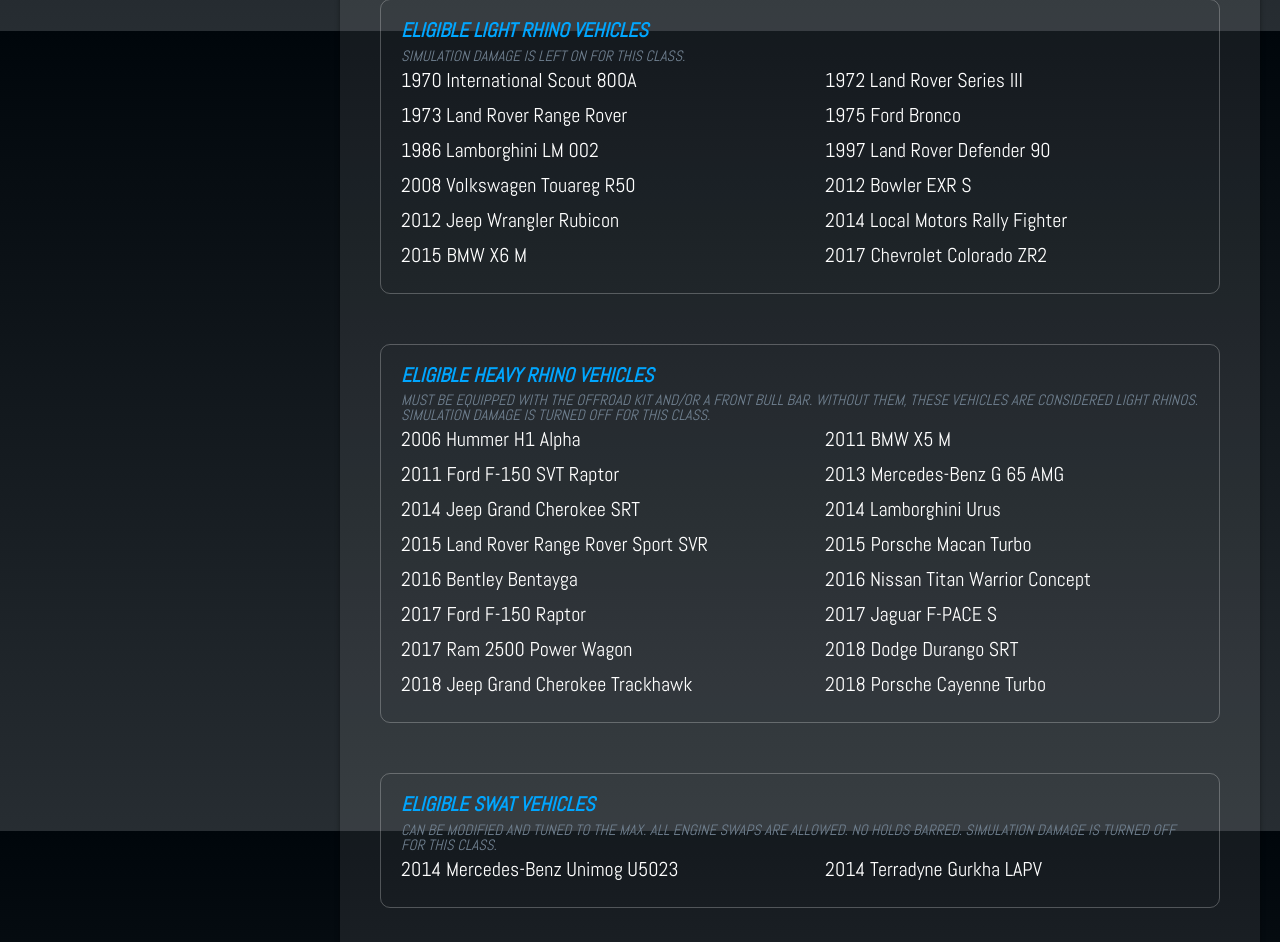
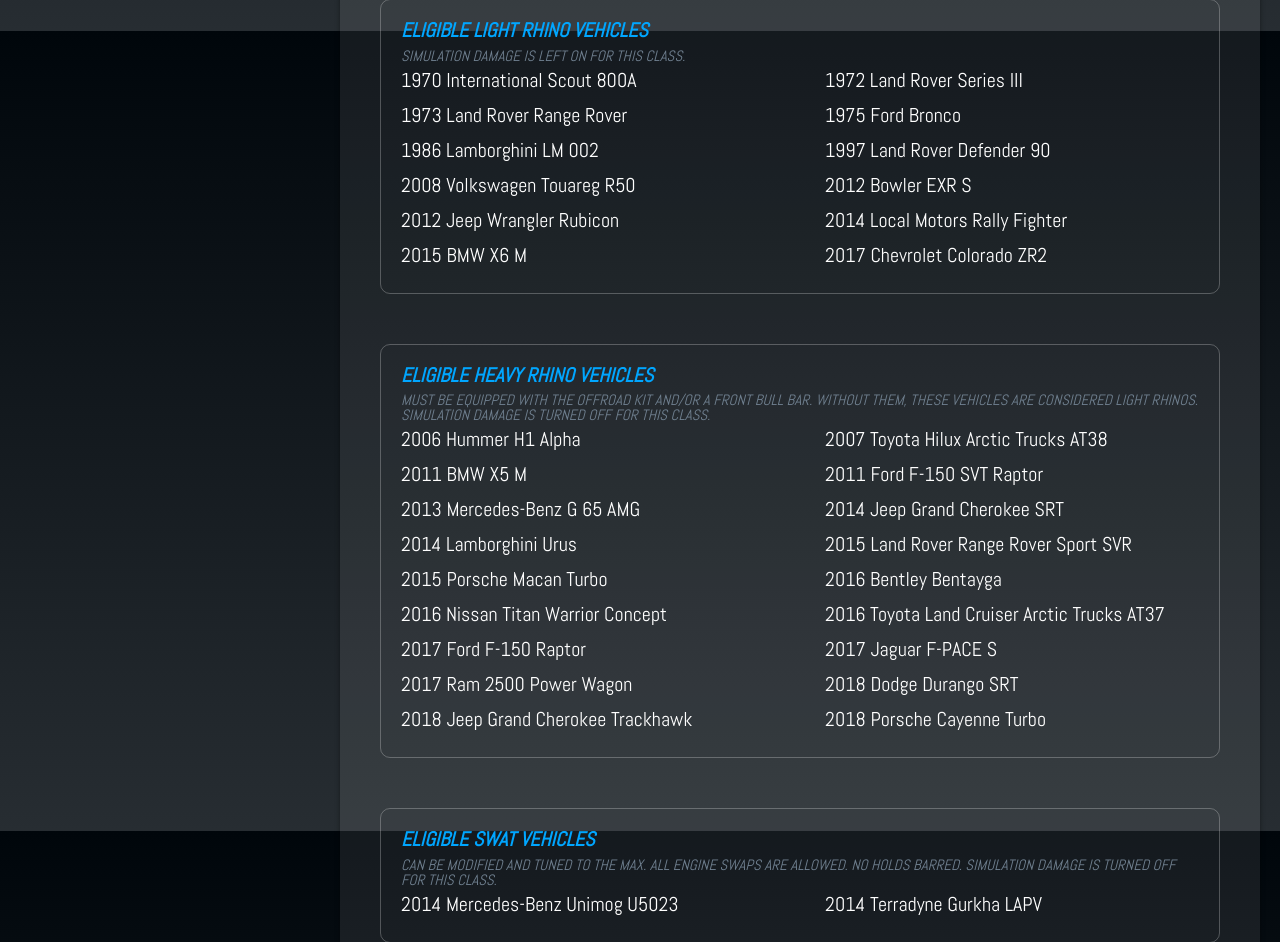
Before and after one commit to Ameer67/The-Racers-and-Chasers-Club, a PHP site: page /police.php in a window 1280 px wide. Shown: the part 3969-4911 px from the top of the page. Run offline with PHP 8.4, Linux system fonts and the light colour scheme; a stand-in replaces the project's code that opens the database connection.

Commit message:
added two Toyotas to heavy rhinos

```diff
--- a/police.php
+++ b/police.php
@@ -167,6 +167,7 @@
                 <h5>MUST be equipped with the offroad kit and/or a front bull bar. Without them, these vehicles are considered Light Rhinos. Simulation damage is turned off for this class.</h5>
                 <div class="trigrid grid">
                     <p>2006	Hummer	H1 Alpha</p>
+                    <p>2007 Toyota Hilux Arctic Trucks AT38</p>
                     <p>2011	BMW	X5 M</p>
                     <p>2011	Ford	F-150 SVT Raptor</p>
                     <p>2013	Mercedes-Benz	G 65 AMG</p>
@@ -176,6 +177,7 @@
                     <p>2015	Porsche	Macan Turbo</p>
                     <p>2016	Bentley	Bentayga</p>
                     <p>2016	Nissan	Titan Warrior Concept</p>
+                    <p>2016	Toyota	Land Cruiser Arctic Trucks AT37</p>
                     <p>2017	Ford	F-150 Raptor</p>
                     <p>2017	Jaguar	F-PACE S</p>
                     <p>2017	Ram	2500 Power Wagon</p>
```
